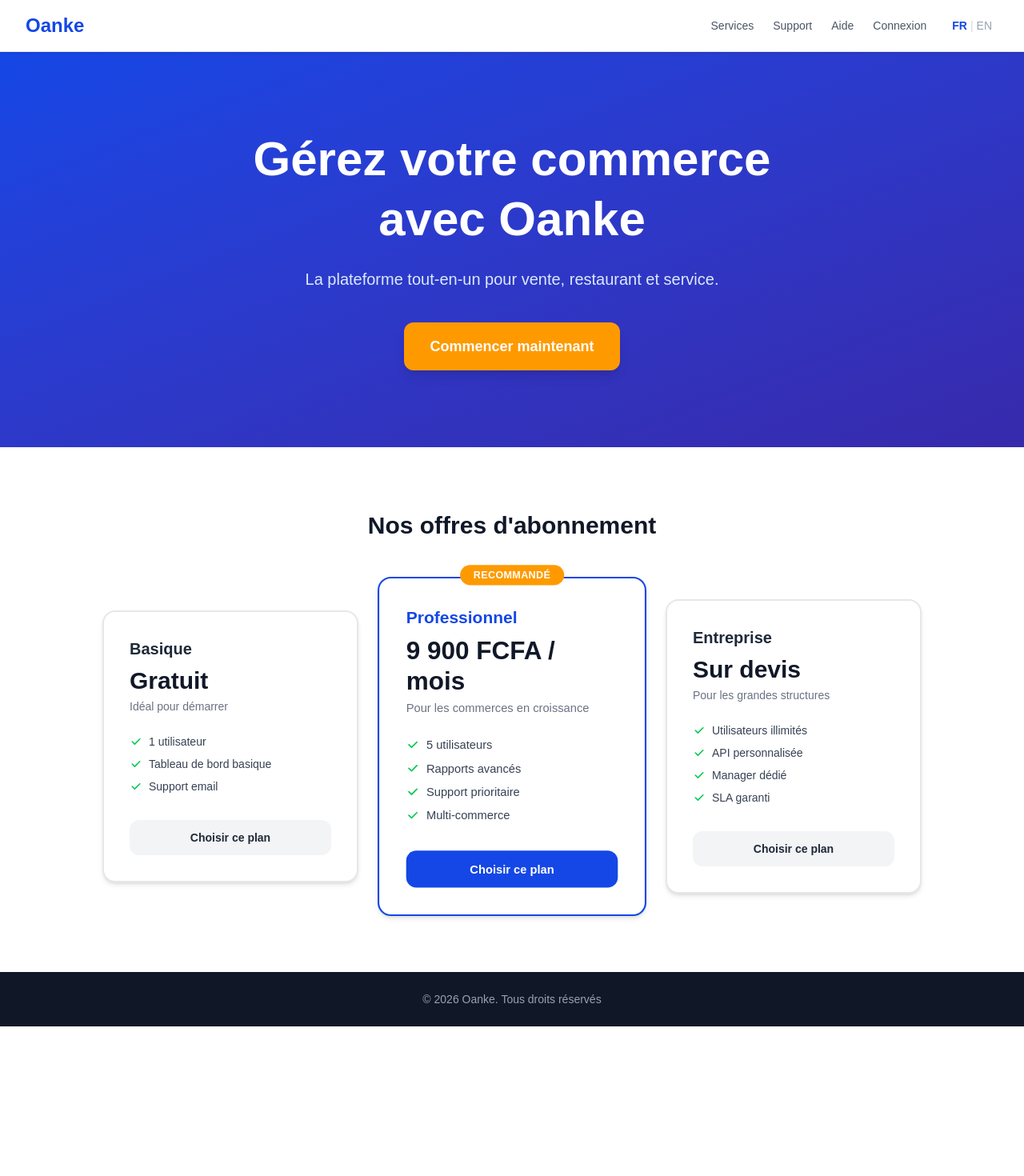
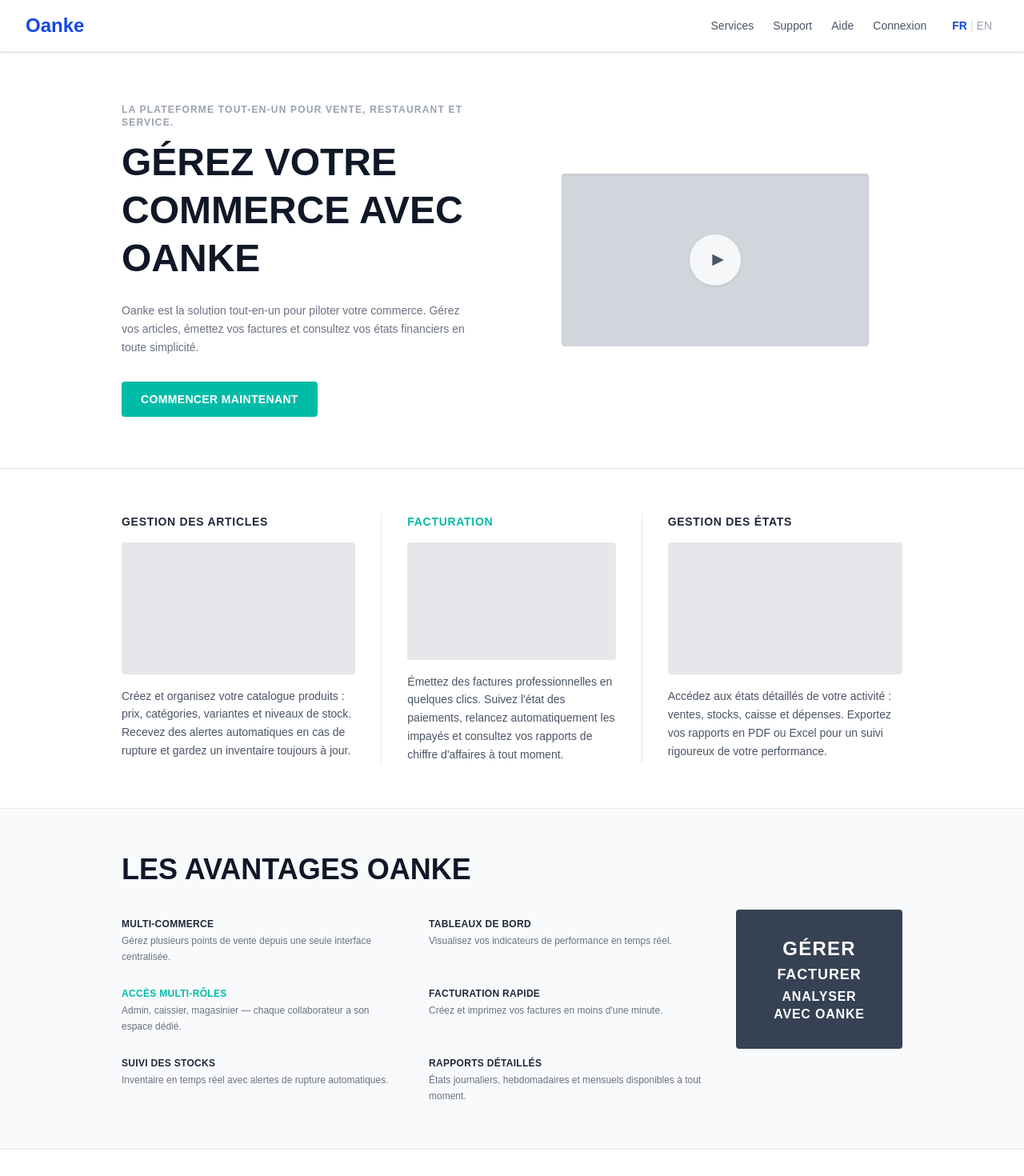
Before and after one commit to Nutefe/oankeweb, a Next.js app: page / in a window 1280 px wide. Shown: the top 1470 px of the page at 80% size. Before the commit the page ends 1283 px from the top, so only its background shows below. Built offline with nearby package versions, Linux system fonts and the light colour scheme.

Commit message:
feat: redesign landing page to template layout with service sections
Agent-Logs-Url: https://github.com/Nutefe/oankeweb/sessions/c5da81a6-a5fe-45d8-9377-3b8989d3756b

Co-authored-by: Nutefe <19936180+Nutefe@users.noreply.github.com>

```diff
--- a/src/components/HomeContent.tsx
+++ b/src/components/HomeContent.tsx
@@ -33,22 +33,121 @@ export default function HomeContent() {
     },
   ];
 
+  const advantages = [
+    { title: l.adv1_title, desc: l.adv1_desc },
+    { title: l.adv2_title, desc: l.adv2_desc },
+    { title: l.adv3_title, desc: l.adv3_desc },
+    { title: l.adv4_title, desc: l.adv4_desc },
+    { title: l.adv5_title, desc: l.adv5_desc },
+    { title: l.adv6_title, desc: l.adv6_desc },
+  ];
+
+  const services = [
+    { title: l.service_articles_title, desc: l.service_articles_desc, highlight: false },
+    { title: l.service_billing_title, desc: l.service_billing_desc, highlight: true },
+    { title: l.service_states_title, desc: l.service_states_desc, highlight: false },
+  ];
+
   return (
-    <div className="flex flex-col min-h-screen bg-gray-50">
+    <div className="flex flex-col min-h-screen bg-gray-100">
       <Navbar />
 
       {/* Hero */}
-      <section className="flex-1 flex flex-col items-center justify-center text-center px-4 py-24 bg-gradient-to-br from-blue-700 to-indigo-800 text-white">
-        <h1 className="text-4xl sm:text-5xl lg:text-6xl font-extrabold mb-6 leading-tight max-w-3xl">
+      <section className="bg-white border-b border-gray-200">
+        <div className="max-w-5xl mx-auto px-6 py-16 flex flex-col md:flex-row items-center gap-10">
+          {/* Left: text + CTA */}
+          <div className="flex-1">
+            <p className="text-xs font-semibold uppercase tracking-widest text-gray-400 mb-3">
+              {l.hero_sub}
+            </p>
+            <h1 className="text-4xl sm:text-5xl font-extrabold text-gray-900 leading-tight mb-6 uppercase">
               {l.hero_title}
             </h1>
-        <p className="text-lg sm:text-xl text-blue-100 mb-10 max-w-xl">{l.hero_sub}</p>
+            <p className="text-sm text-gray-500 leading-relaxed mb-8 max-w-md">{l.hero_detail}</p>
             <Link
               href={ROUTES.LOGIN}
-          className="inline-block bg-amber-500 hover:bg-amber-400 text-white font-bold px-8 py-4 rounded-xl text-lg transition-colors shadow-lg"
+              className="inline-block bg-teal-500 hover:bg-teal-400 text-white font-bold px-6 py-3 rounded text-sm uppercase tracking-wide transition-colors"
             >
               {l.cta}
             </Link>
+          </div>
+
+          {/* Right: video placeholder */}
+          <div className="flex-1 flex items-center justify-center">
+            <div className="w-full max-w-sm aspect-video bg-gray-300 rounded flex items-center justify-center shadow-inner">
+              <div className="w-16 h-16 bg-white/80 rounded-full flex items-center justify-center shadow">
+                <svg className="w-8 h-8 text-gray-600 ml-1" fill="currentColor" viewBox="0 0 20 20">
+                  <path d="M6.5 5.5l9 4.5-9 4.5V5.5z" />
+                </svg>
+              </div>
+            </div>
+          </div>
+        </div>
+      </section>
+
+      {/* Services: 3 columns */}
+      <section className="bg-white border-b border-gray-200">
+        <div className="max-w-5xl mx-auto px-6 py-14">
+          <div className="grid grid-cols-1 md:grid-cols-3 divide-y md:divide-y-0 md:divide-x divide-gray-200 gap-0">
+            {services.map((svc) => (
+              <div key={svc.title} className="px-0 md:px-8 py-6 md:py-0 first:pl-0 last:pr-0">
+                <h3
+                  className={`text-sm font-bold uppercase tracking-wider mb-4 ${
+                    svc.highlight ? "text-teal-500" : "text-gray-800"
+                  }`}
+                >
+                  {svc.title}
+                </h3>
+                <div className="w-full aspect-video bg-gray-200 rounded mb-4" />
+                <p className="text-sm text-gray-600 leading-relaxed">{svc.desc}</p>
+              </div>
+            ))}
+          </div>
+        </div>
+      </section>
+
+      {/* Advantages */}
+      <section className="bg-gray-50 border-b border-gray-200">
+        <div className="max-w-5xl mx-auto px-6 py-14">
+          <div className="flex flex-col md:flex-row gap-10 items-start">
+            {/* Left: title + 2×3 grid */}
+            <div className="flex-1">
+              <h2 className="text-3xl sm:text-4xl font-extrabold text-gray-900 uppercase mb-10">
+                {l.advantages_title}
+              </h2>
+              <div className="grid grid-cols-2 gap-x-10 gap-y-7">
+                {advantages.map((adv, i) => (
+                  <div key={i}>
+                    <h4
+                      className={`text-xs font-bold uppercase tracking-wide mb-1 ${
+                        i === 2 ? "text-teal-500" : "text-gray-800"
+                      }`}
+                    >
+                      {adv.title}
+                    </h4>
+                    <p className="text-xs text-gray-500 leading-relaxed">{adv.desc}</p>
+                  </div>
+                ))}
+              </div>
+            </div>
+
+            {/* Right: promo dark box */}
+            <div className="md:w-52 flex-shrink-0 self-center">
+              <div className="bg-gray-700 text-white rounded p-8 text-center">
+                {l.promo_lines.map((line, i) => (
+                  <p
+                    key={i}
+                    className={`font-extrabold uppercase tracking-wider leading-snug ${
+                      i === 0 ? "text-2xl mb-1" : i === 1 ? "text-lg mb-1" : "text-base"
+                    }`}
+                  >
+                    {line}
+                  </p>
+                ))}
+              </div>
+            </div>
+          </div>
+        </div>
       </section>
 
       {/* Subscription plans */}
--- a/src/locales/en.json
+++ b/src/locales/en.json
@@ -29,7 +29,28 @@
     ],
     "choose_plan": "Choose this plan",
     "recommended": "Recommended",
-    "footer": "All rights reserved"
+    "footer": "All rights reserved",
+    "hero_detail": "Oanke is the all-in-one solution to run your business. Manage your items, issue invoices and review your financial reports with ease.",
+    "service_articles_title": "Item management",
+    "service_articles_desc": "Create and organise your product catalogue: prices, categories, variants and stock levels. Receive automatic alerts when an item is out of stock and keep your inventory always up to date.",
+    "service_billing_title": "Billing",
+    "service_billing_desc": "Issue professional invoices in a few clicks. Track payment status, automatically follow up on unpaid invoices and view your revenue reports at any time.",
+    "service_states_title": "State management",
+    "service_states_desc": "Access detailed reports on your activity: sales, stock, cash register and expenses. Export your reports in PDF or Excel for rigorous performance tracking.",
+    "advantages_title": "Oanke Advantages",
+    "adv1_title": "Multi-commerce",
+    "adv1_desc": "Manage multiple sales points from a single centralised interface.",
+    "adv2_title": "Dashboards",
+    "adv2_desc": "Visualise your key performance indicators in real time.",
+    "adv3_title": "Multi-role access",
+    "adv3_desc": "Admin, cashier, warehouse — every team member has their own dedicated space.",
+    "adv4_title": "Fast billing",
+    "adv4_desc": "Create and print your invoices in under a minute.",
+    "adv5_title": "Stock tracking",
+    "adv5_desc": "Real-time inventory with automatic out-of-stock alerts.",
+    "adv6_title": "Detailed reports",
+    "adv6_desc": "Daily, weekly and monthly statements available at any time.",
+    "promo_lines": ["MANAGE", "INVOICE", "ANALYSE", "WITH OANKE"]
   },
   "services": {
     "title": "Our Services",
--- a/src/locales/fr.json
+++ b/src/locales/fr.json
@@ -29,7 +29,28 @@
     ],
     "choose_plan": "Choisir ce plan",
     "recommended": "Recommandé",
-    "footer": "Tous droits réservés"
+    "footer": "Tous droits réservés",
+    "hero_detail": "Oanke est la solution tout-en-un pour piloter votre commerce. Gérez vos articles, émettez vos factures et consultez vos états financiers en toute simplicité.",
+    "service_articles_title": "Gestion des articles",
+    "service_articles_desc": "Créez et organisez votre catalogue produits : prix, catégories, variantes et niveaux de stock. Recevez des alertes automatiques en cas de rupture et gardez un inventaire toujours à jour.",
+    "service_billing_title": "Facturation",
+    "service_billing_desc": "Émettez des factures professionnelles en quelques clics. Suivez l'état des paiements, relancez automatiquement les impayés et consultez vos rapports de chiffre d'affaires à tout moment.",
+    "service_states_title": "Gestion des états",
+    "service_states_desc": "Accédez aux états détaillés de votre activité : ventes, stocks, caisse et dépenses. Exportez vos rapports en PDF ou Excel pour un suivi rigoureux de votre performance.",
+    "advantages_title": "Les avantages Oanke",
+    "adv1_title": "Multi-commerce",
+    "adv1_desc": "Gérez plusieurs points de vente depuis une seule interface centralisée.",
+    "adv2_title": "Tableaux de bord",
+    "adv2_desc": "Visualisez vos indicateurs de performance en temps réel.",
+    "adv3_title": "Accès multi-rôles",
+    "adv3_desc": "Admin, caissier, magasinier — chaque collaborateur a son espace dédié.",
+    "adv4_title": "Facturation rapide",
+    "adv4_desc": "Créez et imprimez vos factures en moins d'une minute.",
+    "adv5_title": "Suivi des stocks",
+    "adv5_desc": "Inventaire en temps réel avec alertes de rupture automatiques.",
+    "adv6_title": "Rapports détaillés",
+    "adv6_desc": "États journaliers, hebdomadaires et mensuels disponibles à tout moment.",
+    "promo_lines": ["GÉRER", "FACTURER", "ANALYSER", "AVEC OANKE"]
   },
   "services": {
     "title": "Nos Services",
```
Lines whose indentation alone changed are shown as unchanged.
